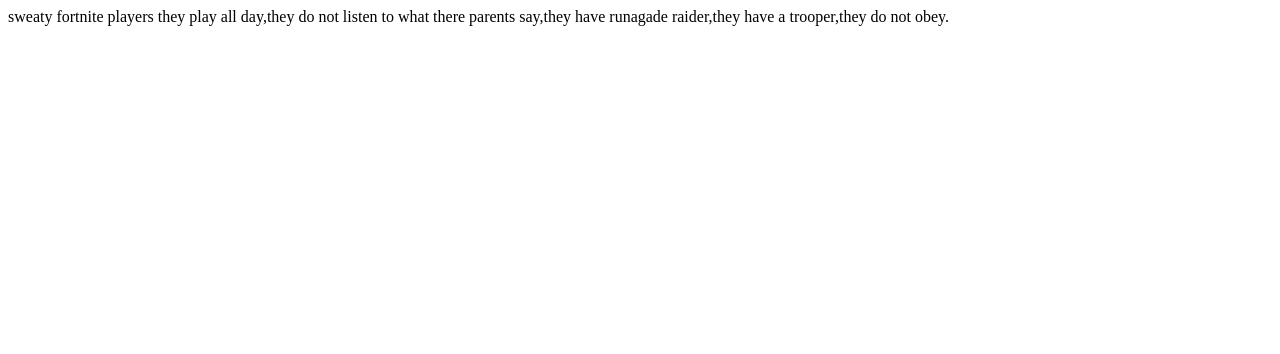
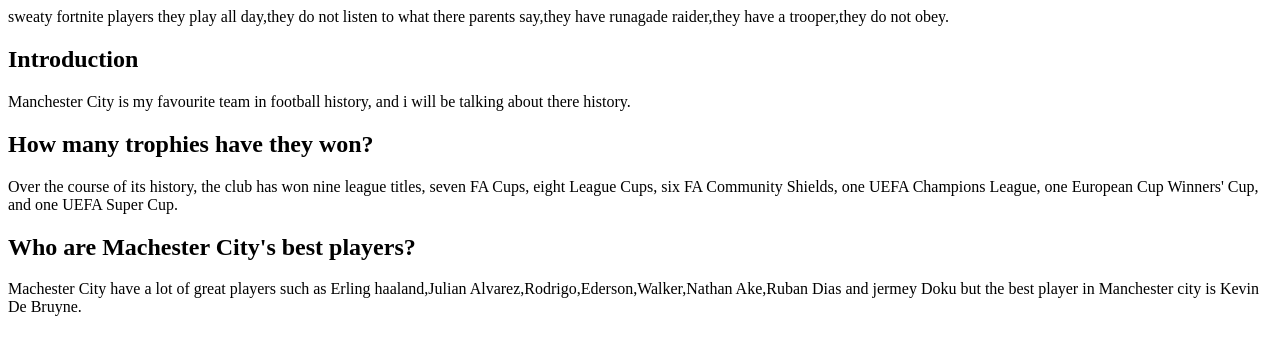
Before and after one commit to aa9236/mypage, a plain HTML site: page index.html in a window 1280 px wide. Drawn offline with Linux system fonts and the light colour scheme.

Commit message:
Update index.html

```diff
--- a/index.html
+++ b/index.html
@@ -1,2 +1,22 @@
 sweaty fortnite players
 they play all day,they do not listen to what there parents say,they have runagade raider,they have a trooper,they do not obey.
+</h1>
+<h2>
+Introduction
+</h2>
+<p>
+Manchester City is my favourite team in football history, and i will be talking about there history.
+</p>
+
+<h2>
+How many trophies have they won?
+</h2>
+<p>
+Over the course of its history, the club has won nine league titles, seven FA Cups, eight League Cups, six FA Community Shields, one UEFA Champions League, one European Cup Winners' Cup, and one UEFA Super Cup.
+<h2>
+Who are Machester City's best players?
+</h2>
+<p>
+Machester City have a lot of great players such as Erling haaland,Julian Alvarez,Rodrigo,Ederson,Walker,Nathan Ake,Ruban Dias and jermey Doku but the best player in Manchester city is Kevin De Bruyne.
+</p>
+<img width=400 src=https://www.mancity.com/meta/media/kppnc3ji/team-lifting-trophy.png?width=1280
```
